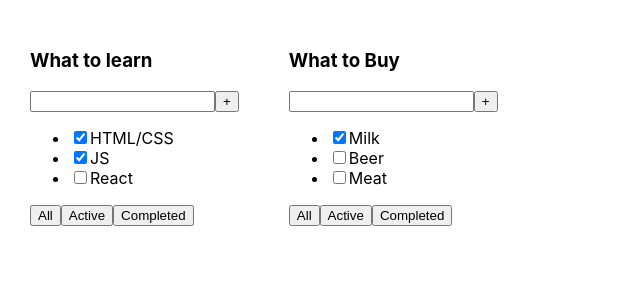
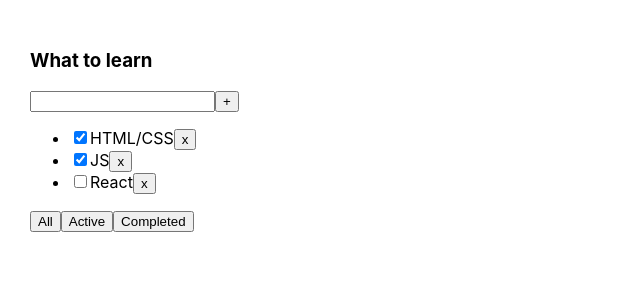
Before and after one commit to dArtsemyev/todo_list, a React (Create React App) app: page / in a window 1280 px wide. Shown: the top 300 px of the page, without its empty margins (0-640 px from the left). Built offline with nearby package versions, Linux system fonts and the light colour scheme.

Commit message:
Greated call-back functions removeTask and changeFilter

```diff
--- a/src/App.tsx
+++ b/src/App.tsx
@@ -1,4 +1,4 @@
-import React from "react";
+import React, {useState} from "react";
 import "./App.css";
 import TodoList from "./TodoList";
 
@@ -7,28 +7,42 @@
     title: string
     isDone: boolean | undefined
 }
+export type FilterValuesType = "all" | "active" | "completed"
 
 function App() {
     // BLL:
-    const tasksToLearn: Array<TaskType> = [
+    const [tasks, setTasks] = useState<Array<TaskType>>([
         {id: 1, title: "HTML/CSS", isDone: true},
         {id: 2, title: "JS", isDone: true},
         {id: 3, title: "React", isDone: false},
-    ]
-    const tasksToBuy: Array<TaskType> = [
-        {id: 1, title: "Milk", isDone: true},
-        {id: 2, title: "Beer", isDone: false},
-        {id: 3, title: "Meat", isDone: false},
-    ]
+    ])
+    const [filter, setFilter] = useState<FilterValuesType>("all")
+
+    const removeTask = (id: number) => {
+        let filteredTask = tasks.filter(task => task.id !== id)
+        setTasks(filteredTask)
+    }
+
+    const changeFilter = (value: FilterValuesType) => {
+        setFilter(value)
+    }
+
+    let tasksForTodoList = tasks
+    if(filter === "completed") {
+        tasksForTodoList = tasks.filter(task => task.isDone === true)
+    }
+    if(filter === "active") {
+        tasksForTodoList = tasks.filter(task => task.isDone === false)
+    }
 
     // UI:
     return (
         <div className="App">
-
             <TodoList title={"What to learn"}
-                      tasks={tasksToLearn}/>
-            <TodoList title={"What to Buy"}
-                      tasks={tasksToBuy}/>
+                      tasks={tasksForTodoList}
+                      removeTask={removeTask}
+                      changeFilter={changeFilter}
+            />
         </div>
     );
 }
--- a/src/TodoList.tsx
+++ b/src/TodoList.tsx
@@ -1,9 +1,11 @@
 import React from "react";
-import {TaskType} from "./App";
+import {FilterValuesType, TaskType} from "./App";
 
 type PropsTodoListType = {
     title: string
     tasks: Array<TaskType>
+    removeTask: (id: number) => void
+    changeFilter: (value: FilterValuesType) => void
 }
 
 function TodoList(props: PropsTodoListType) {
@@ -20,14 +22,15 @@
                         <li>
                             <input type="checkbox" checked={task.isDone}/>
                             <span>{task.title}</span>
+                            <button onClick={()=>props.removeTask(task.id)}>x</button>
                         </li>
                     );
                 })}
             </ul>
             <div>
-                <button>All</button>
-                <button>Active</button>
-                <button>Completed</button>
+                <button onClick={() => props.changeFilter("all")}>All</button>
+                <button onClick={() => props.changeFilter("active")}>Active</button>
+                <button onClick={() => props.changeFilter("completed")}>Completed</button>
             </div>
         </div>
     );
```
